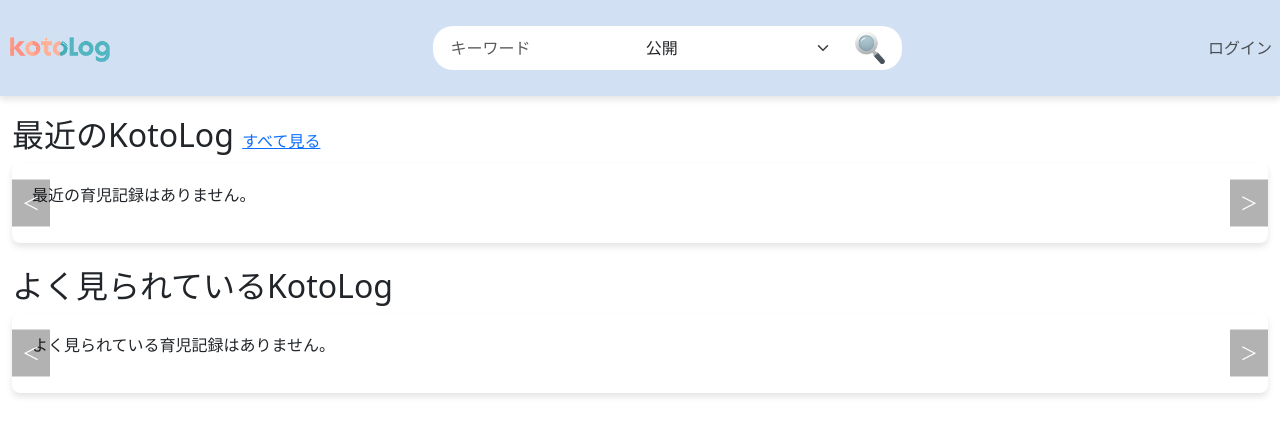
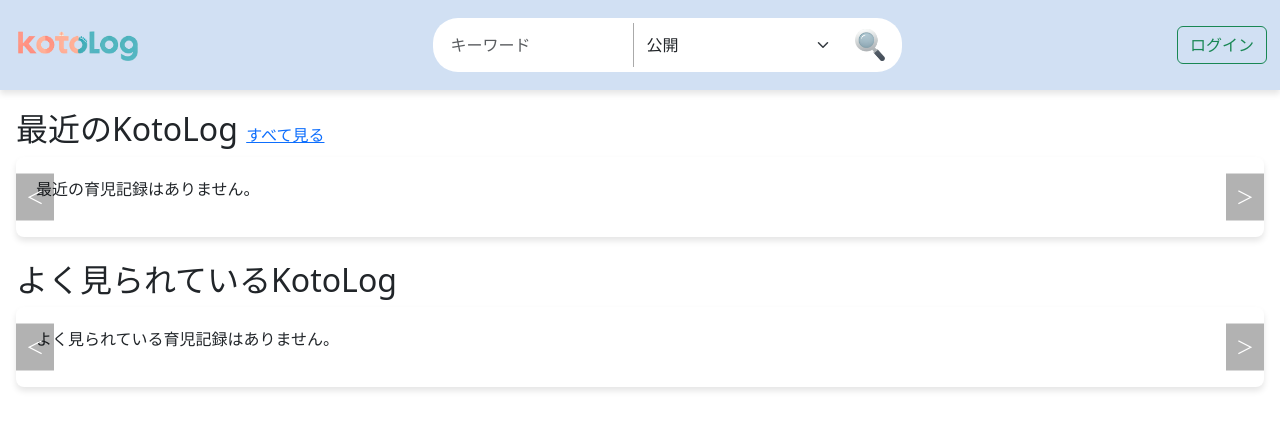
Before and after one commit to suzuki-kanami-fm/KotoLogProject, a Django app: page /home/ in a window 1280 px wide. Shown: the top 436 px of the page. Run offline with Django 5.2, Linux system fonts and the light colour scheme; data that the repository does not hold is empty; some libraries are stand-ins or nearby versions.

Commit message:
指摘修正(フロントエンド)

```diff
--- a/KotoLogProject/static/css/style.css
+++ b/KotoLogProject/static/css/style.css
@@ -9,8 +9,8 @@ header a{
 
 header .search-form {
     background: #FFF;
-    padding: 0px 5px;
-    border-radius: 20px;
+    padding: 5px;
+    border-radius: 25px;
     margin: 10px 5px;
     font-size: 14px;
 }
@@ -22,6 +22,8 @@ header .search-form input{
 }
 header .search-form select{
     min-width: 150px;
+    border-radius: 0;
+    border-left: 1px solid #aaa;
 }
 header .search-form img{
     width: 30px;
@@ -310,6 +312,13 @@ header .nav-item .btn-outline-secondary:hover{
     width: 100%;
     max-width: 400px;
 }
+header .journal_title a{
+    padding-left: 10px;
+}
+header .nav-item{
+    padding: 0 5px;
+}
+
   @media screen and (max-width: 768px) {
     .nav-link .d-md-inline{
         width: 30px;
--- a/KotoLogProject/templates/common/base.html
+++ b/KotoLogProject/templates/common/base.html
@@ -15,9 +15,9 @@
     <title>KotoLog</title>
 </head>
 <body>
-    <header class="navbar navbar-expand-md sticky-top py-3">
+    <header class="navbar navbar-expand-md sticky-top p-2">
         <a class="navbar-brand" href="{% url 'home' %}">
-            <img src="{% static "img/kotolog.png" %}" alt="KotoLog" width="100px">
+            <img src="{% static "img/kotolog.png" %}" alt="KotoLog" width="120px">
         </a>
         <!-- 検索フォーム -->
         <div class="d-none d-md-flex mx-auto">
@@ -65,11 +65,11 @@
                     </a>
                 </li>
                 <li class="nav-item">
-                    <a class="nav-link" href="{% url 'accounts:logout' %}">ログアウト</a>
+                    <a class="btn btn-sm btn-outline-secondary" href="{% url 'accounts:logout' %}">ログアウト</a>
                 </li>
                 {% else %}
                 <li class="nav-item">
-                    <a class="nav-link" href="{% url 'accounts:login' %}">ログイン</a>
+                    <a class="btn btn-outline-success" href="{% url 'accounts:login' %}">ログイン</a>
                 </li>
                 {% endif %}
             </ul>
--- a/KotoLogProject/templates/common/home.html
+++ b/KotoLogProject/templates/common/home.html
@@ -1,6 +1,6 @@
 {% extends 'common/base.html' %}
 {% block content %}
-<section id="home"  class="container-fluid">
+<section id="home"  class="m-3">
     {% if messages %}
       <div class="alert alert-success">
           {% for message in messages %}
--- a/KotoLogProject/templates/journals/childcare_journal_list.html
+++ b/KotoLogProject/templates/journals/childcare_journal_list.html
@@ -1,7 +1,7 @@
 {% extends 'common/base.html' %}
 {% load custom_filters %}
 {% block content %}
-<section id="childcare_journal_list">
+<section id="childcare_journal_list" class="m-3">
     {% if messages %}
     <div class="alert alert-success">
         {% for message in messages %}
--- a/KotoLogProject/templates/journals/create_childcare_journal.html
+++ b/KotoLogProject/templates/journals/create_childcare_journal.html
@@ -4,7 +4,7 @@
 <section id="create_childcare_journal" class="container mt-5 d-flex justify-content-center">
     <div class="col-md-8 col-lg-6">
 
-        <form method="POST" action="" enctype="multipart/form-data" class="p-4 border rounded">
+        <form method="POST" action="" enctype="multipart/form-data" class="p-4 border rounded" id="journal_form">
             {% csrf_token %}
 
             <div class="form-group mb-3">
@@ -59,7 +59,7 @@ function confirmDelete() {
     }
 }
 document.addEventListener("DOMContentLoaded", function () {
-    const form = document.querySelector("form");
+    const form = document.getElementById("journal_form");
     form.addEventListener("submit", function (event) {
         let errorMessage = "";
         const child = document.querySelector("select[name='child']").value;
--- a/KotoLogProject/templates/journals/edit_childcare_journal.html
+++ b/KotoLogProject/templates/journals/edit_childcare_journal.html
@@ -3,7 +3,7 @@
 {% block content %}
 <section id="create_childcare_journal" class="container mt-5 d-flex justify-content-center">
     <div class="col-md-8 col-lg-6">
-        <form method="POST" action="" enctype="multipart/form-data" class="p-4 border rounded">
+        <form method="POST" action="" enctype="multipart/form-data" class="p-4 border rounded" id="journal_form">
             {% csrf_token %}
 
             <div class="form-group mb-3">
@@ -81,7 +81,7 @@ function confirmDelete() {
     }
 }
 document.addEventListener("DOMContentLoaded", function () {
-    const form = document.querySelector("form");
+    const form = document.getElementById("journal_form");
     form.addEventListener("submit", function (event) {
         let errorMessage = "";
         const child = document.querySelector("select[name='child']").value;
```
